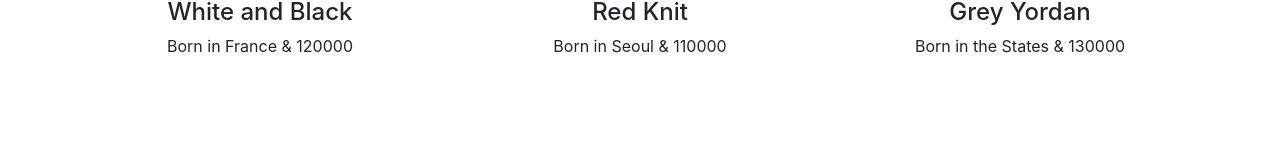
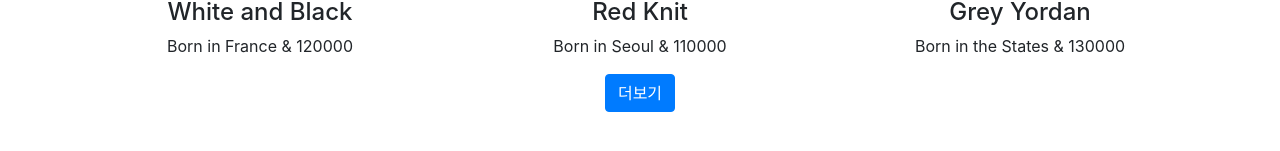
Before and after one commit to magarin213/shop, a React (Create React App) app: page / in a window 1280 px wide. Shown: the part 631-782 px from the top of the page. Built offline with nearby package versions, Linux system fonts and the light colour scheme.

Commit message:
Ajax(Axios)
1.axios.get(데이터 요청할 URL)
2.성공하면 .then()
3. 실패하면 .catch()

```diff
--- a/package.json
+++ b/package.json
@@ -6,6 +6,7 @@
     "@testing-library/jest-dom": "^5.11.4",
     "@testing-library/react": "^11.1.0",
     "@testing-library/user-event": "^12.1.10",
+    "axios": "^0.21.3",
     "bootstrap": "^4.6.0",
     "react": "^17.0.2",
     "react-bootstrap": "^1.6.1",
--- a/src/App.js
+++ b/src/App.js
@@ -5,11 +5,22 @@ import data from "./data";
 import Detail from './component/view/Detail/Detail';
 import ProductList from "./component/view/ProductList/ProductList"
 import {Link, Route, Switch} from "react-router-dom";
-
+import axios from 'axios';
 
 function App() {
 
   const [shoes, setShoes] = useState(data);
+
+  const buttonMore = ()=> {
+    axios.get("https://codingapple1.github.io/shop/data2.json")
+    .then((res)=>{
+      console.log(res)
+    })
+    .catch(()=>{
+      console.log("실패했어요")
+    })
+  }
+
 
   return (
     <div className="App">
@@ -55,6 +66,7 @@ function App() {
                 })
               }
             </div>
+            <button className="btn btn-primary" onClick={buttonMore}>더보기</button>
           </div>
         </Route>
       <Route path="/detail/:id">
```
Also changed, not shown: 2 other files (tests, documents, lock files or other folders). Lines whose indentation alone changed are shown as unchanged.
